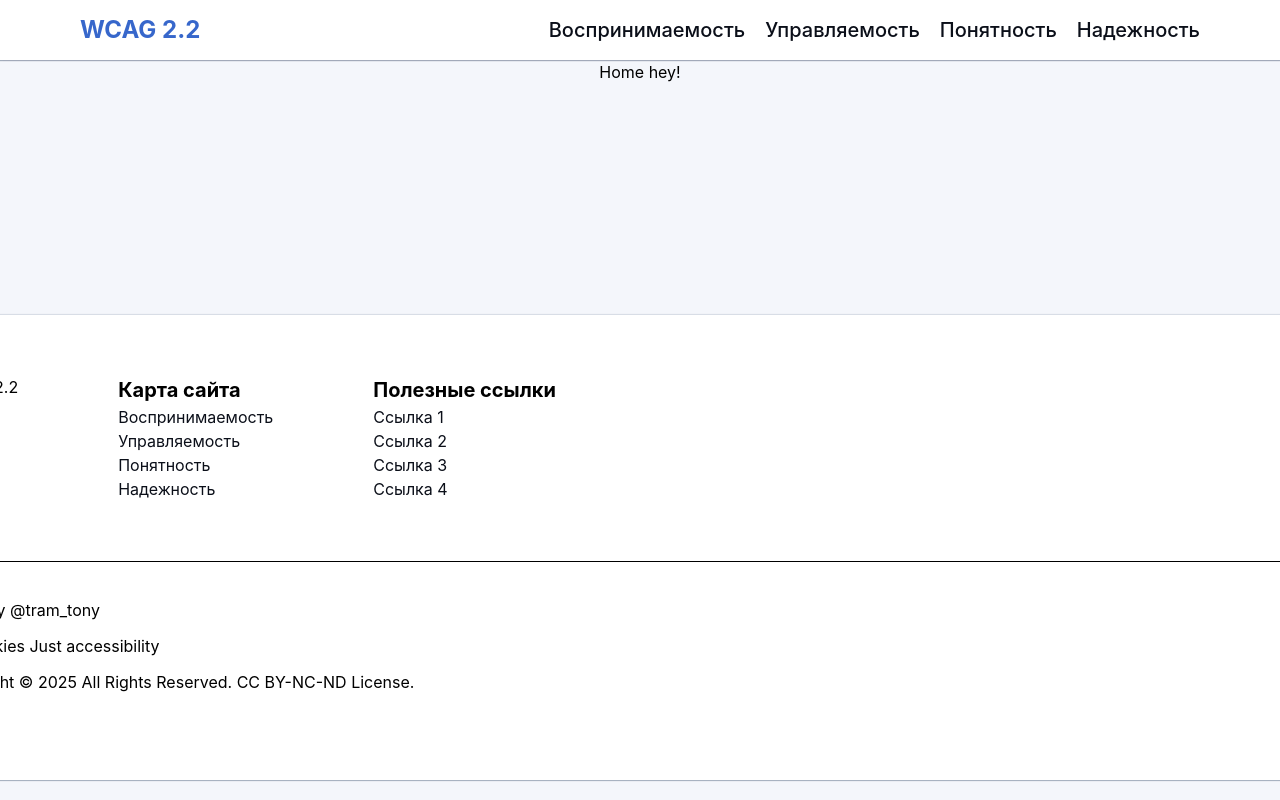
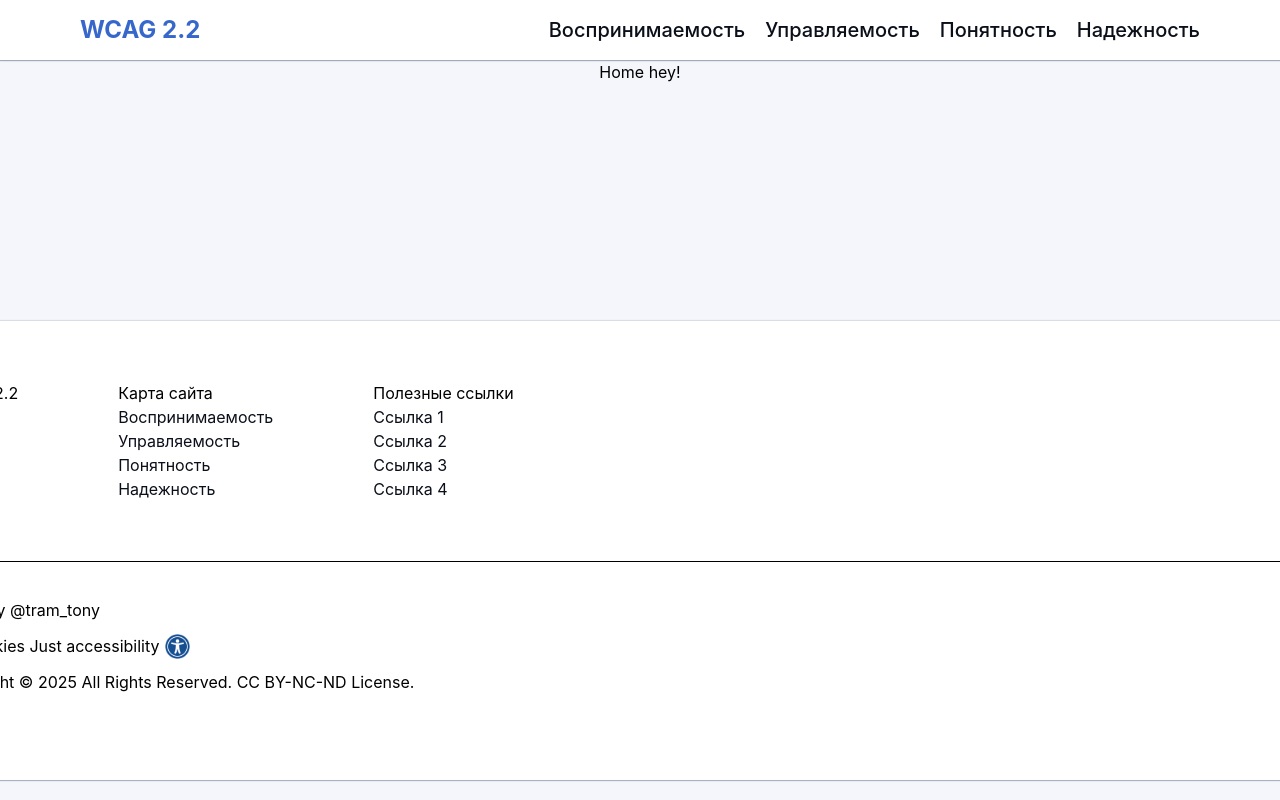
Before and after one commit to Serdyuk-prog/accessibility-guide, a React (Vite) app: page /home in a window 1280 px wide. Shown: the top 800 px of the page. Built offline with nearby package versions, Linux system fonts and the light colour scheme.

Commit message:
feat: added icon to footer

```diff
--- a/src/app/MainLayout/ui/MainFooter/MainFooter.tsx
+++ b/src/app/MainLayout/ui/MainFooter/MainFooter.tsx
@@ -1,18 +1,22 @@
 import './MainFooterStyles.css';
+import logo from '@shared/assets/a11y.svg';
 export const MainFooter = () => {
     return (
-        <footer aria-label='footer' className="main-footer">
-            <nav className="main-footer-block main-footer-nav" aria-label='bottom-navigation'>
+        <footer aria-label="footer" className="main-footer">
+            <nav
+                className="main-footer-block main-footer-nav"
+                aria-label="bottom-navigation"
+            >
                 <div>WCAG 2.2</div>
                 <div className="main-footer-links">
-                    <h5>Карта сайта</h5>
+                    <span>Карта сайта</span>
                     <a href="/">Воспринимаемость</a>
                     <a href="/">Управляемость</a>
                     <a href="/">Понятность</a>
                     <a href="/">Надежность</a>
                 </div>
                 <div className="main-footer-links">
-                    <h5>Полезные ссылки</h5>
+                    <span>Полезные ссылки</span>
                     <a href="/">Ссылка 1</a>
                     <a href="/">Ссылка 2</a>
                     <a href="/">Ссылка 3</a>
@@ -21,7 +25,7 @@ export const MainFooter = () => {
             </nav>
             <div className="main-footer-block main-footer-copyright">
                 <p>Made by @tram_tony</p>
-                <p>No cookies Just accessibility</p>
+                <p>No cookies Just accessibility <img src={logo} alt="Accessibility logo" /></p>
                 <p>
                     Copyright © 2025 All Rights Reserved. CC BY-NC-ND License.
                 </p>
--- a/src/app/MainLayout/ui/MainFooter/MainFooterStyles.css
+++ b/src/app/MainLayout/ui/MainFooter/MainFooterStyles.css
@@ -38,6 +38,11 @@
     gap: 0px;
     padding: 30px 0px;
     line-height: 36px;
+    p {
+      display: flex;
+      align-items: center;
+      gap: 5px;
+    }
   }
 
 }
```
Also changed, not shown: src/shared/assets/a11y.svg (added).
